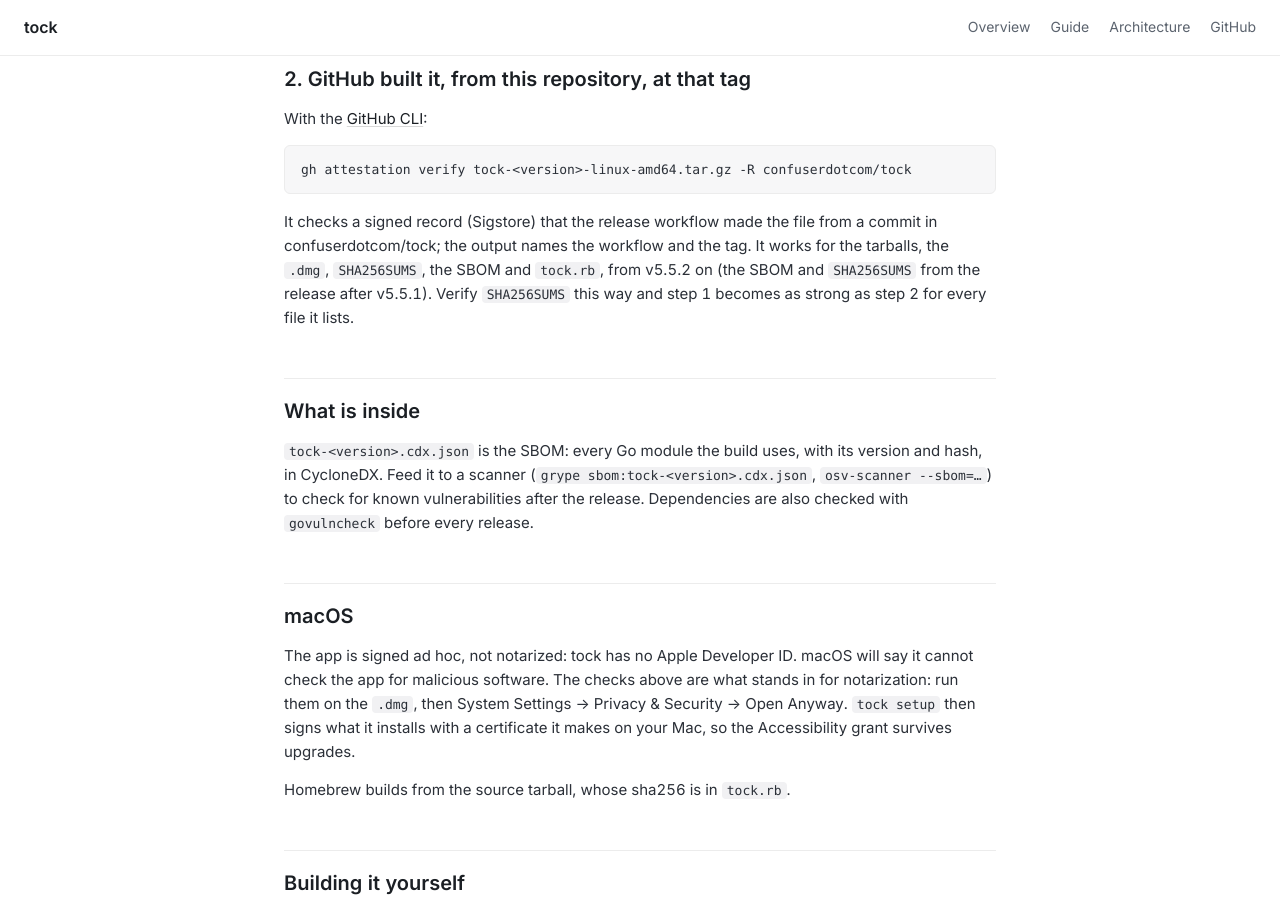
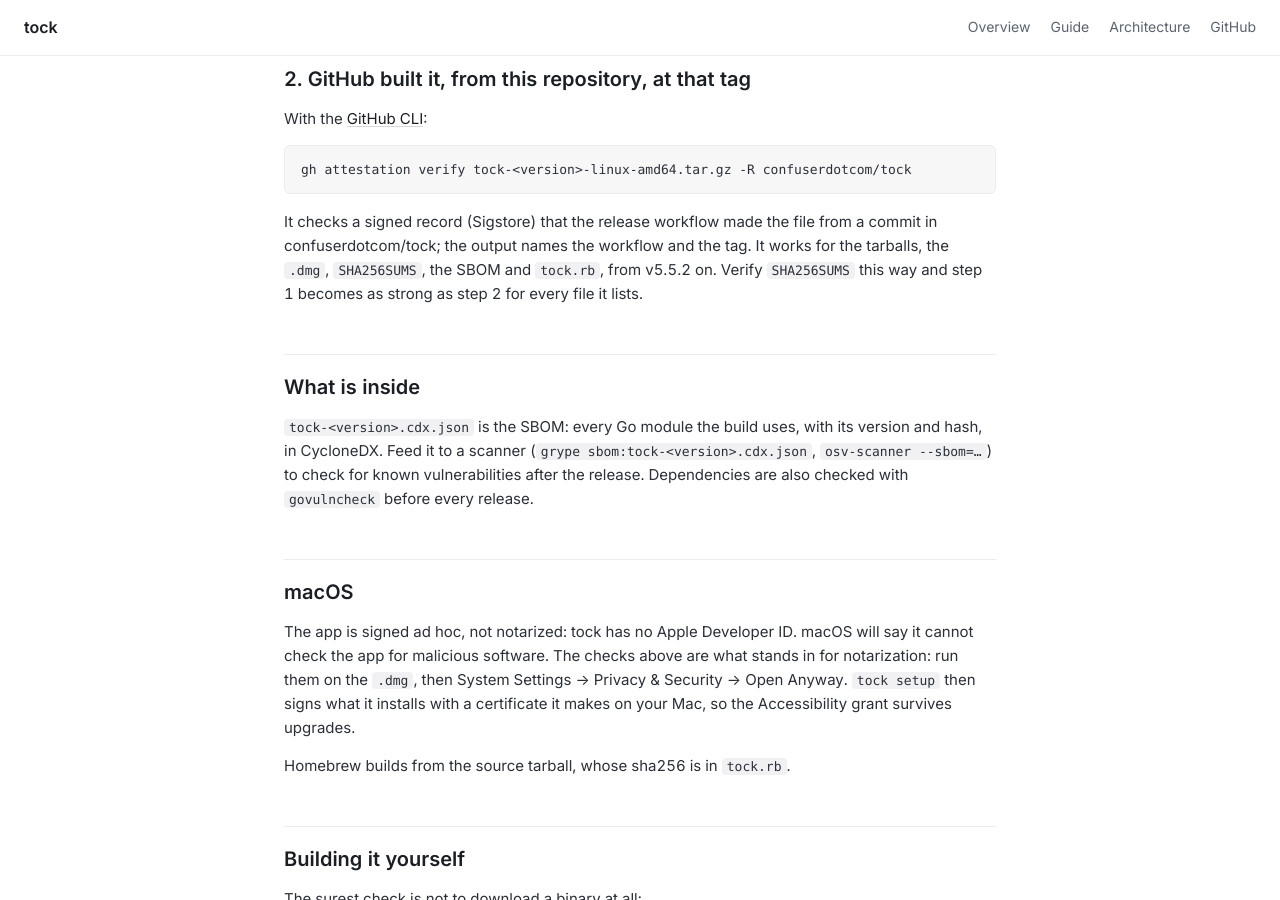
Before and after one commit to confuserdotcom/tock, a Jekyll site: the page built from docs/verify.md, in a window 1280 px wide and 900 px high, scrolled down 454 px. Built offline with Jekyll 4.4.1, drawn with Linux system fonts in a browser that asks for light colours; our own code applies the rules of GitHub Pages for plain Markdown files.

Commit message:
verify.md: tidy

```diff
--- a/docs/verify.md
+++ b/docs/verify.md
@@ -26,7 +26,7 @@ gh attestation verify tock-<version>-linux-amd64.tar.gz -R confuserdotcom/tock
 It checks a signed record (Sigstore) that the release workflow made the
 file from a commit in confuserdotcom/tock; the output names the workflow
 and the tag. It works for the tarballs, the `.dmg`, `SHA256SUMS`, the SBOM
-and `tock.rb`, from v5.5.2 on (the SBOM and `SHA256SUMS` from the release after v5.5.1). Verify `SHA256SUMS` this way and step 1
+and `tock.rb`, from v5.5.2 on. Verify `SHA256SUMS` this way and step 1
 becomes as strong as step 2 for every file it lists.
 
 ## What is inside
```
